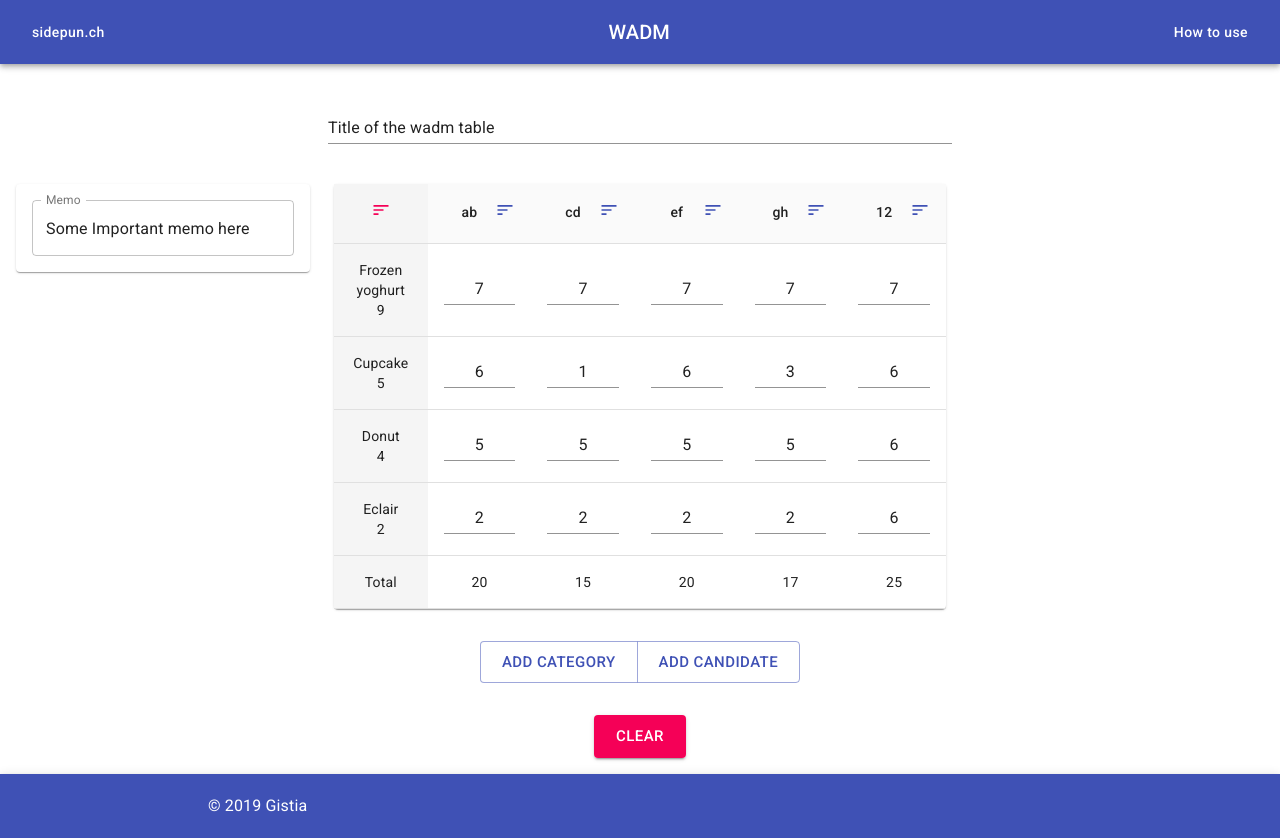
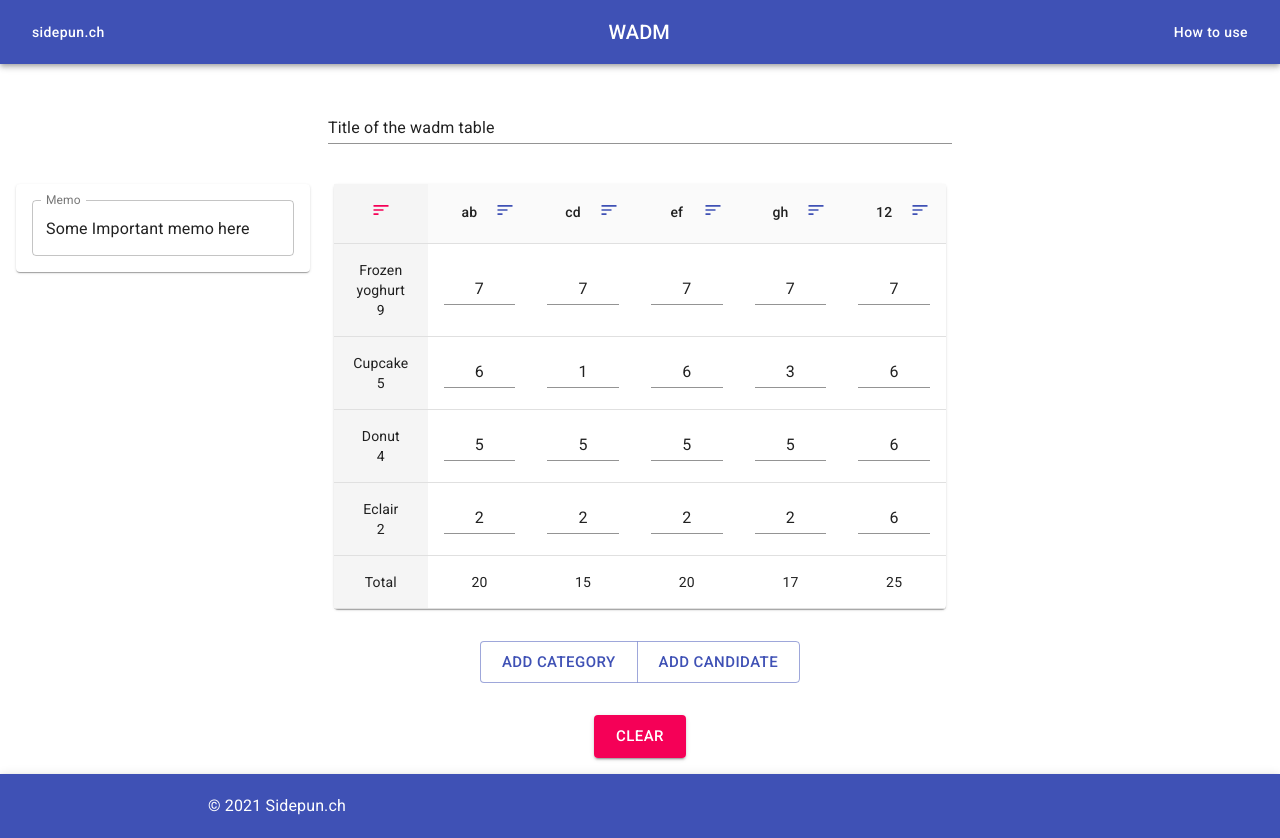
Before and after one commit to kim-sardine/wadm-react, a React (Create React App) app: page / in a window 1280 px wide. Built offline with nearby package versions, Linux system fonts and the light colour scheme; the HTML template or start-up script is replaced by a standard one.

Commit message:
Update footer

```diff
--- a/src/components/Footer.tsx
+++ b/src/components/Footer.tsx
@@ -22,7 +22,7 @@ function Footer() {
             <Container maxWidth="md">
                 <Toolbar>
                     <Typography variant="body1" color="inherit">
-                        © 2019 Gistia
+                        © 2021 Sidepun.ch
                     </Typography>
                 </Toolbar>
             </Container>
```
